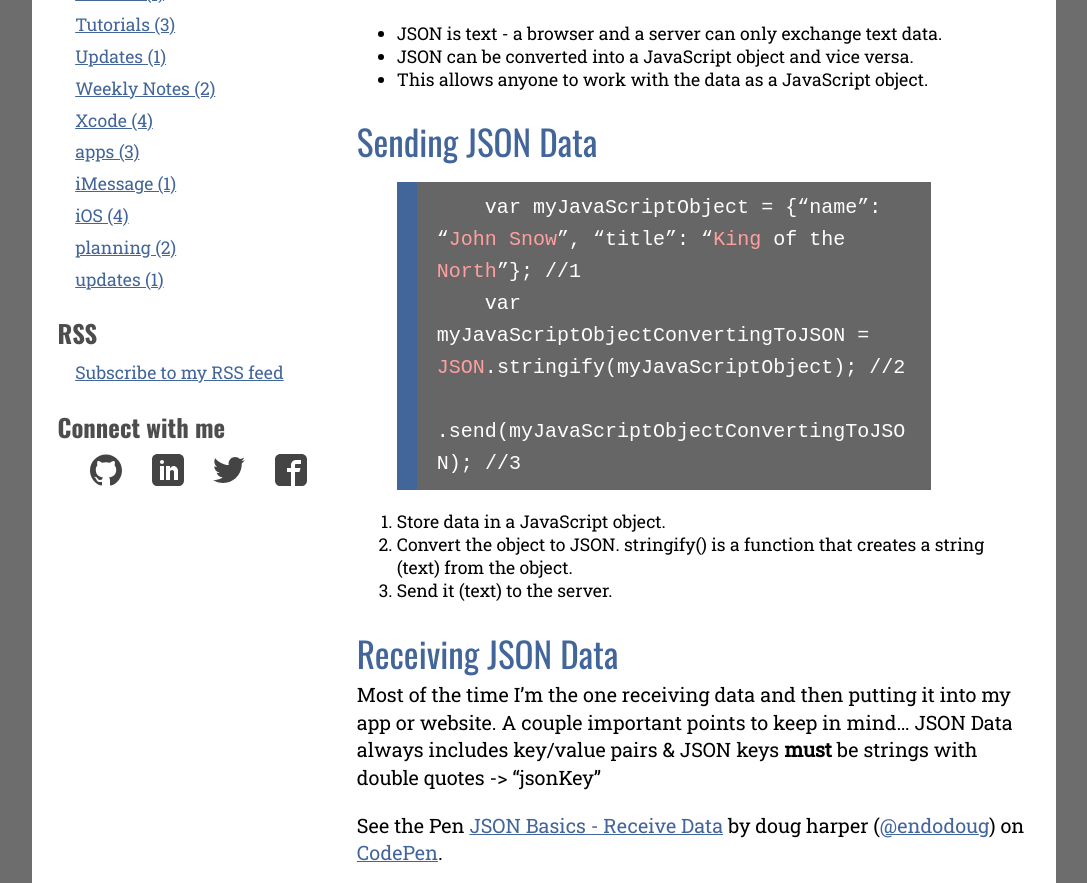
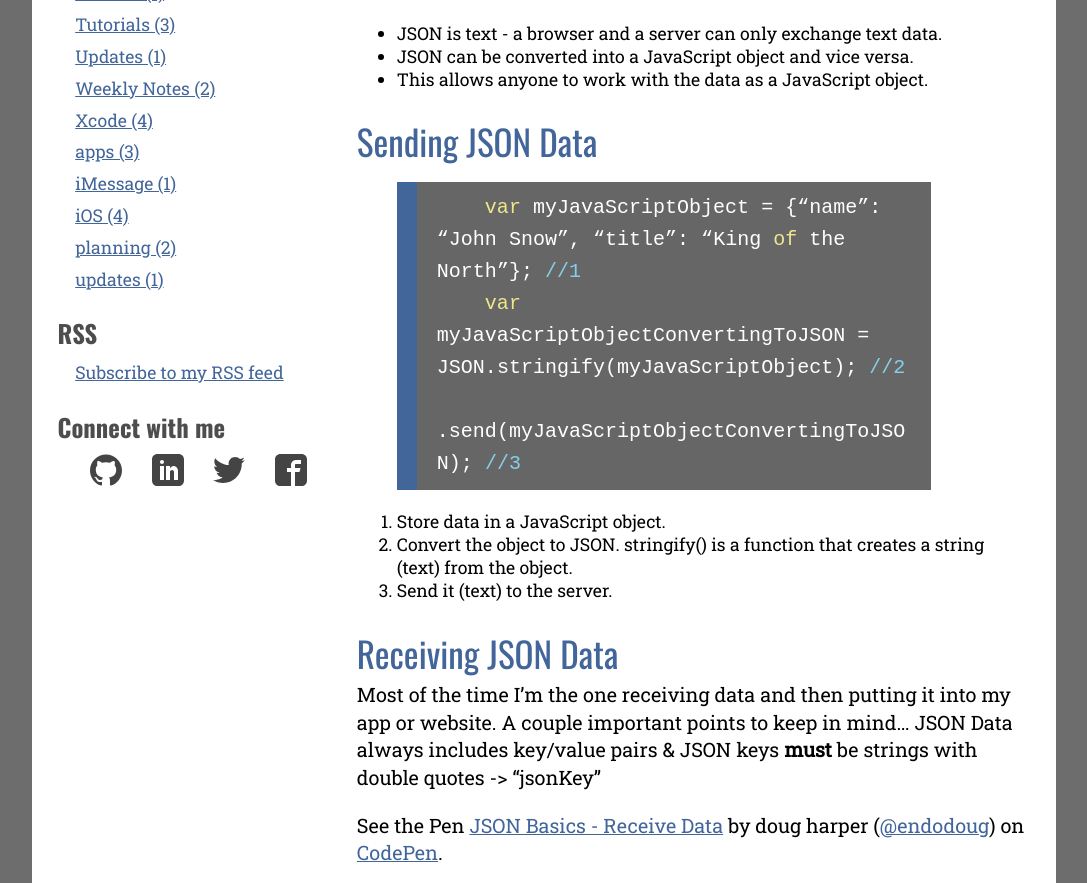
Before and after one commit to endodoug/endodoug.github.io, a Jekyll site: the page built from _posts/2017-03-10-json-basics.md, in a window 1280 px wide and 900 px high, scrolled down 1022 px, cut to the strip 0-883 px from the top of the window. Shown: the whole strip, without its empty margins (96-1183 px from the left). Built offline with Jekyll 4.4.1, drawn with Linux system fonts in a browser that asks for light colours; comment, search, counter and statistics services are not loaded.

Commit message:
Update 2017-03-10-json-basics.md

```diff
--- a/_posts/2017-03-10-json-basics.md
+++ b/_posts/2017-03-10-json-basics.md
@@ -26,7 +26,7 @@ JSON Strings that create a JavaScript Object always start and end with curly bra
 
 ## Sending JSON Data
 
-{% highlight ruby %}
+{% highlight javascript lineos%}
     var myJavaScriptObject = {“name”: “John Snow”, “title”: “King of the North”}; //1
     var myJavaScriptObjectConvertingToJSON = JSON.stringify(myJavaScriptObject); //2
     .send(myJavaScriptObjectConvertingToJSON); //3
```
